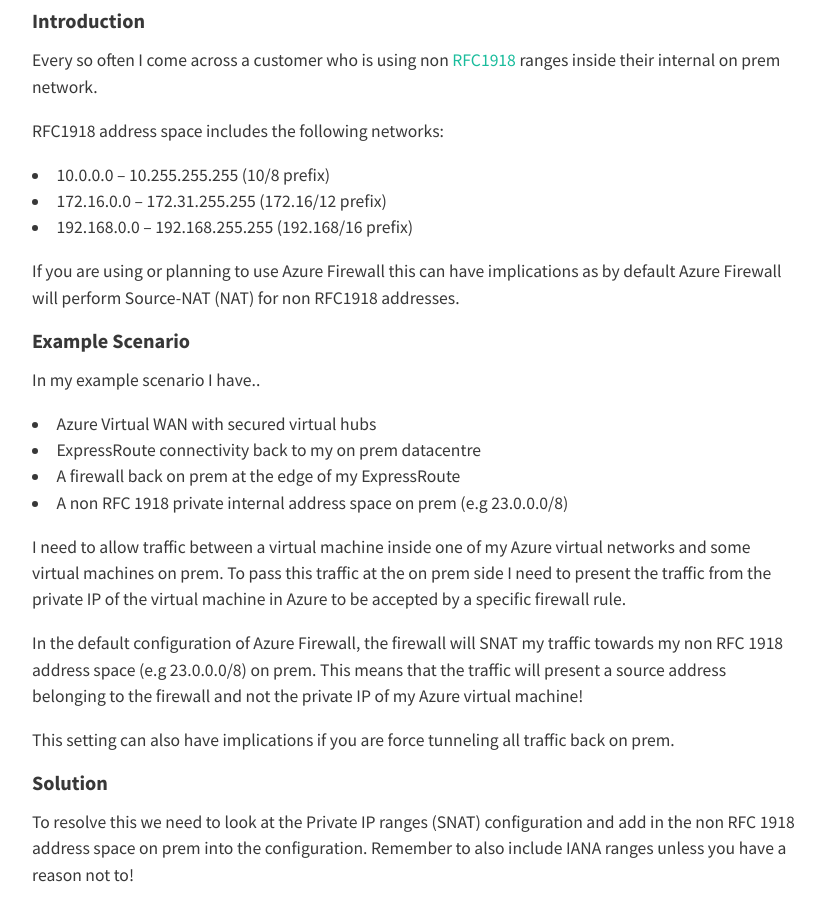
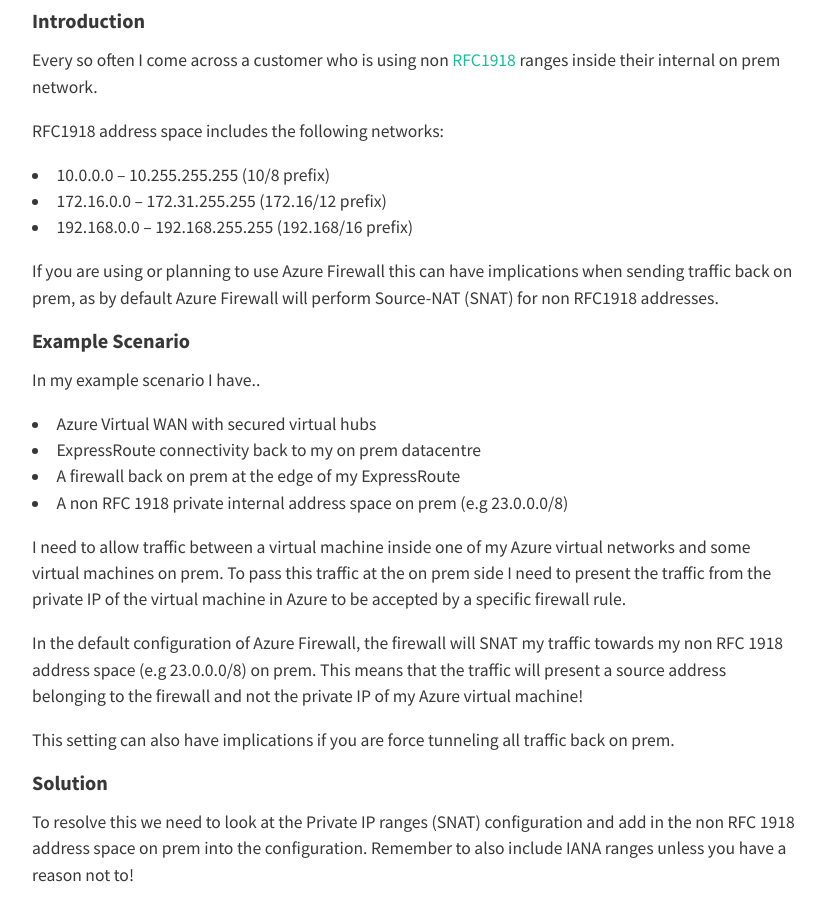
Before and after one commit to rossinthecloud/rossinthecloud.github.io, a Jekyll site: the page built from _posts/2021-08-12-AzureFirewallRFC1918.md, in a window 1280 px wide and 900 px high, scrolled down 340 px. Shown: the whole window, without its empty margins (224-1049 px from the left). Built offline with Jekyll 4.4.1, drawn with Linux system fonts in a browser that asks for light colours; nearby versions of some CDN libraries; comment, search, counter and statistics services are not loaded.

Commit message:
Add files via upload

```diff
--- a/_posts/2021-08-12-AzureFirewallRFC1918.md
+++ b/_posts/2021-08-12-AzureFirewallRFC1918.md
@@ -13,7 +13,7 @@
 - 172.16.0.0 – 172.31.255.255  (172.16/12 prefix)
 - 192.168.0.0 – 192.168.255.255 (192.168/16 prefix)
 
-If you are using or planning to use Azure Firewall this can have implications as by default Azure Firewall will perform Source-NAT (NAT) for non RFC1918 addresses.
+If you are using or planning to use Azure Firewall this can have implications when sending traffic back on prem, as by default Azure Firewall will perform Source-NAT (SNAT) for non RFC1918 addresses.
 
 #### Example Scenario
 
```
